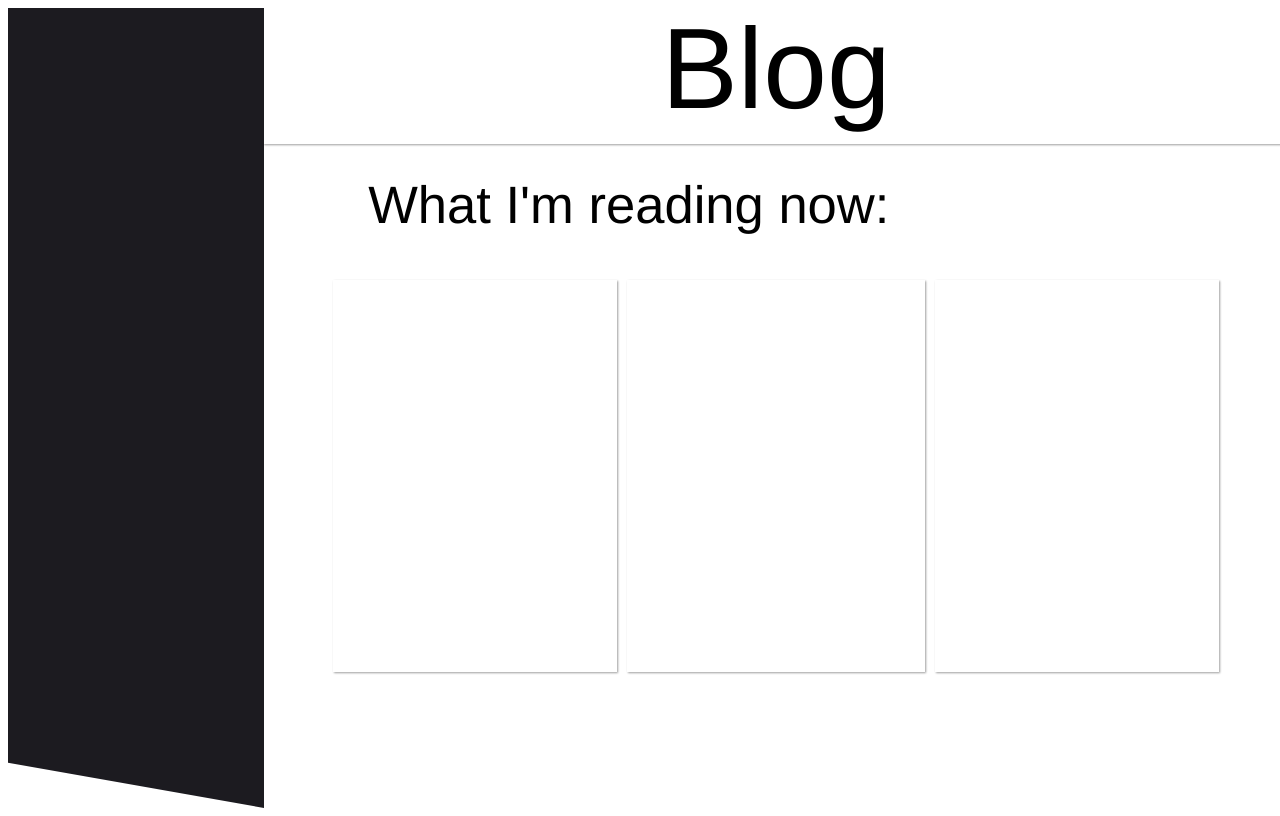
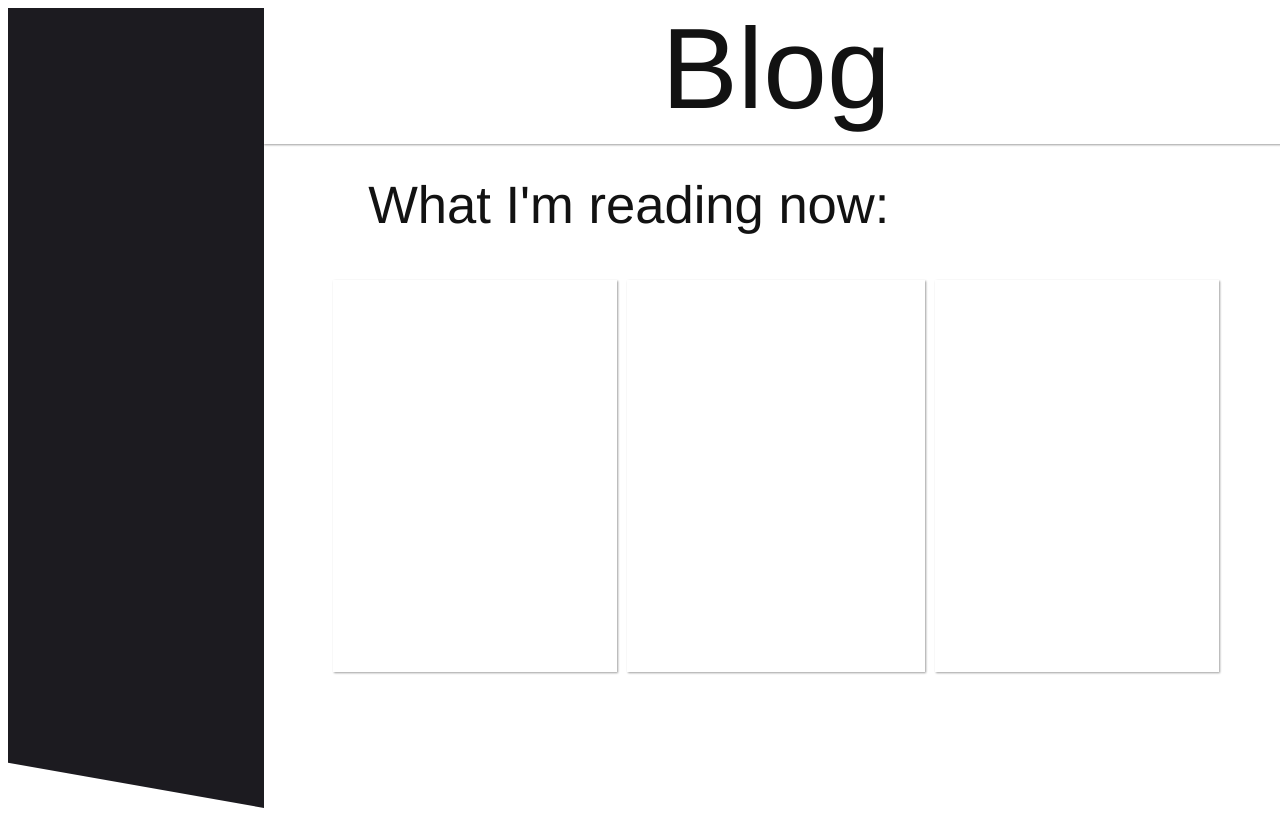
Before and after one commit to jshwa/joshpalacios-site, a Gatsby site: page /dev/blog in a window 1280 px wide. Built offline with nearby package versions, Linux system fonts and the light colour scheme; Gatsby itself is replaced by a stand-in of ours.

Commit message:
change color to off black

```diff
--- a/src/pages/dev/blog.js
+++ b/src/pages/dev/blog.js
@@ -8,7 +8,7 @@ class Blog extends React.Component {
          <div id={styles.wrapper}>
             <div id={styles.title}>
                <svg width="100%" height="100%" viewBox="0 0 50 19"  preserveAspectRatio="xMidYMid meet">
-                  <text x="25" y="14" textAnchor="middle" fill="#000" >
+                  <text x="25" y="14" textAnchor="middle" fill="#121212" >
                      Blog
                   </text>
                </svg>
@@ -16,7 +16,7 @@ class Blog extends React.Component {
             <div id={styles.sidebar} />
             <div id={styles.subtitle}>
                <svg viewBox="0 0 180 16"  preserveAspectRatio="xMidYMid meet">
-                  <text x="90" y="12" textAnchor="middle" fill="#000" >
+                  <text x="90" y="12" textAnchor="middle" fill="#121212" >
                      What I'm reading now:
                   </text>
                </svg>
```
